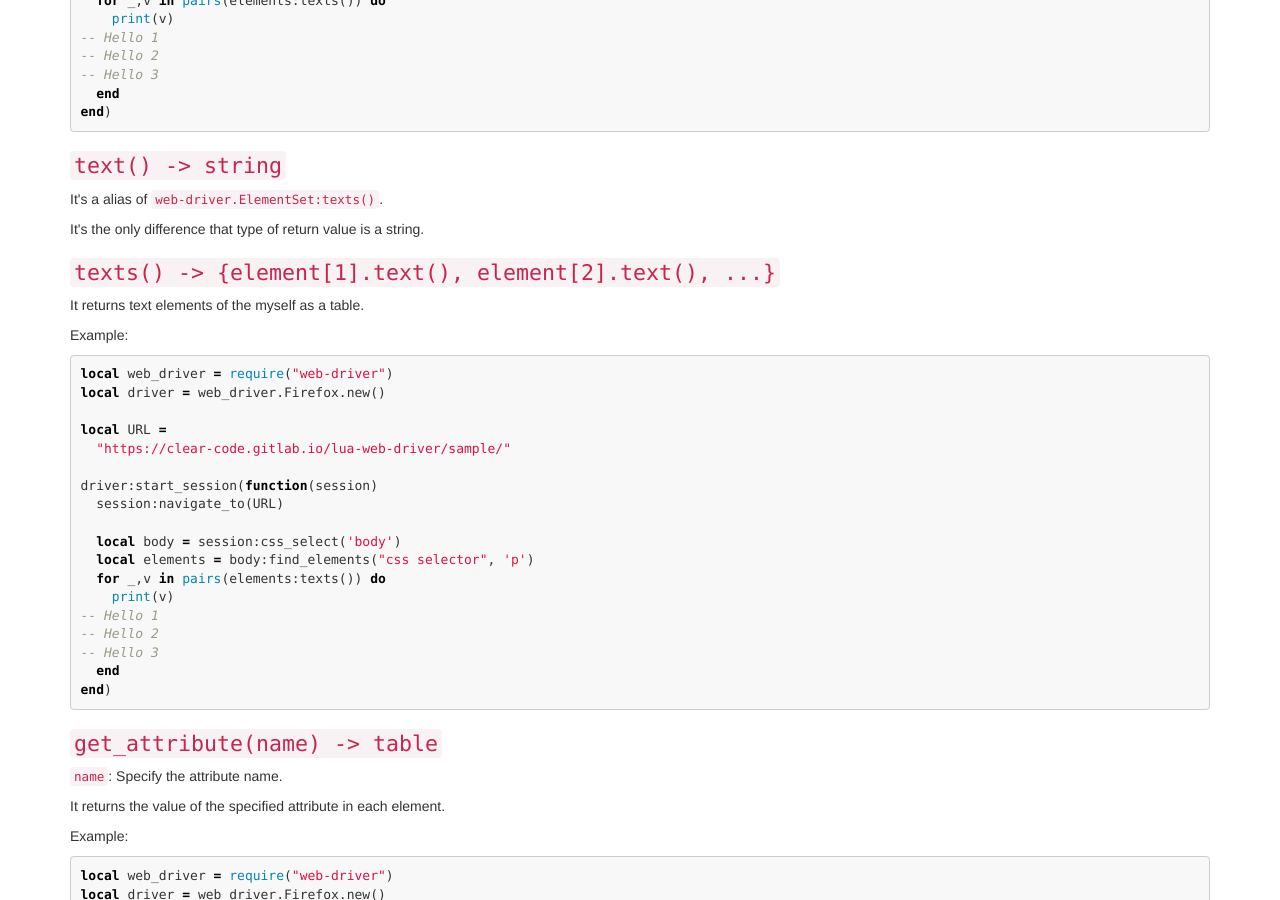
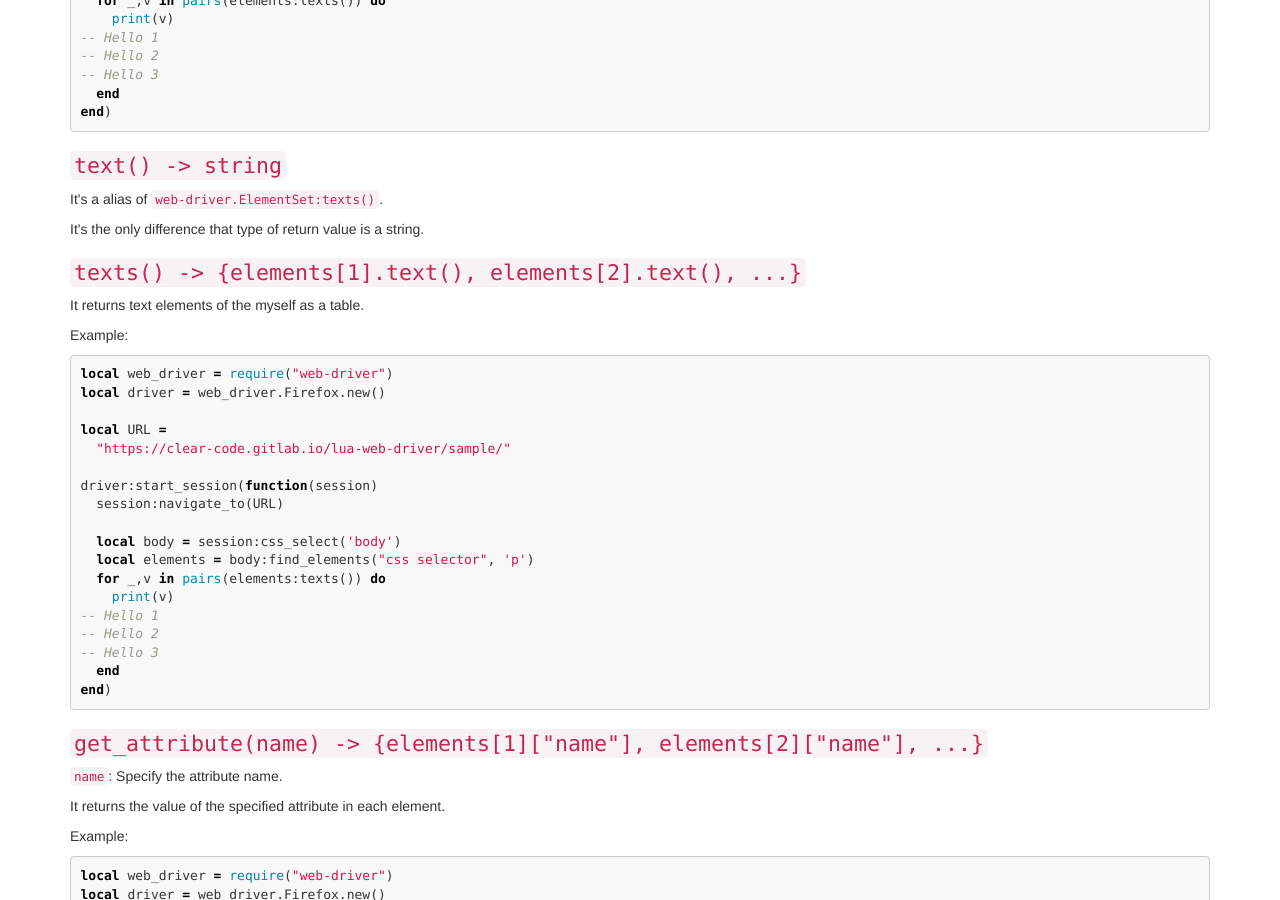
Before and after one commit to clear-code/lua-web-driver, a Jekyll site: the page built from docs/reference/elementset.md, in a window 1280 px wide and 900 px high, scrolled down 897 px. Built offline with Jekyll 4.4.1, drawn with Linux system fonts in a browser that asks for light colours.

Commit message:
doc reference: improve to more meaningful explain about a return value

````diff
--- a/docs/reference/elementset.md
+++ b/docs/reference/elementset.md
@@ -61,7 +61,7 @@ It's a alias of [`web-driver.ElementSet:texts()`][elementset-texts].
 
 It's the only difference that type of return value is a string.
 
-### `texts() -> {element[1].text(), element[2].text(), ...}` {#texts}
+### `texts() -> {elements[1].text(), elements[2].text(), ...}` {#texts}
 
 It returns text elements of the myself as a table.
 
@@ -88,7 +88,7 @@ driver:start_session(function(session)
 end)
 ```
 
-### `get_attribute(name) -> table` {#get_attribute}
+### `get_attribute(name) -> {elements[1]["name"], elements[2]["name"], ...}` {#get_attribute}
 
 `name`: Specify the attribute name.
 
````
Also changed, not shown: docs/ja/reference/elementset.md (+2 -2 lines), 1 other file.
